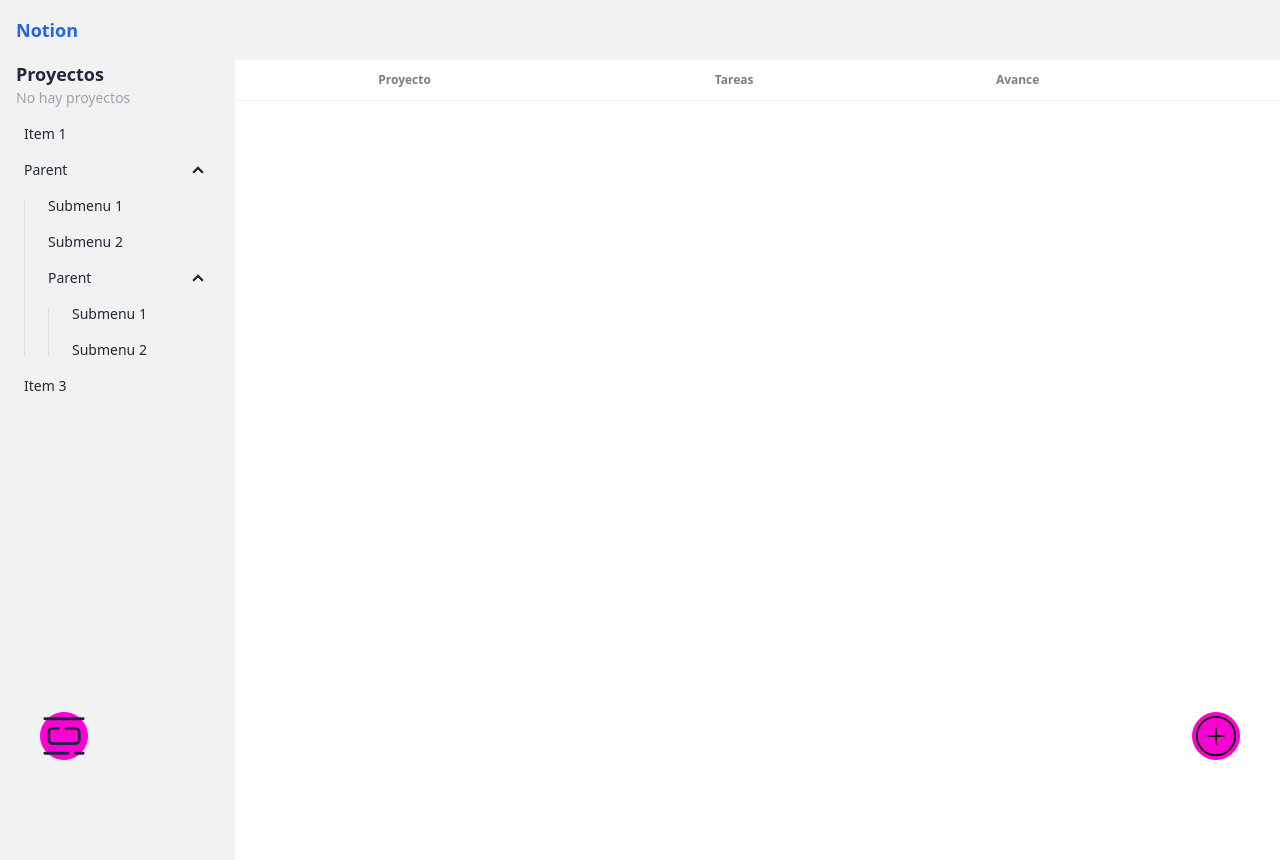
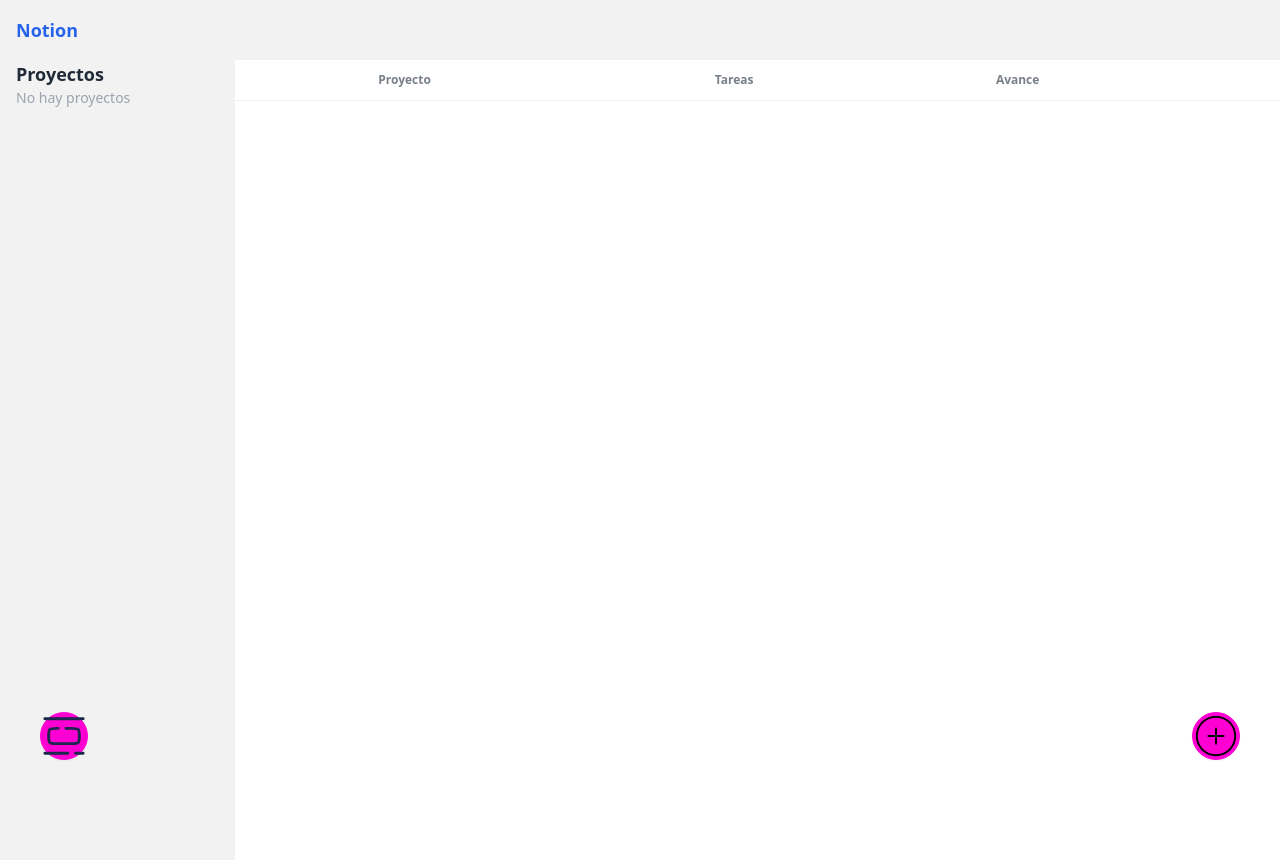
Before and after one commit to carlose2-glitch/06-projects-app, a Vue app: page /projects in a window 1280 px wide. Built offline with nearby package versions, Linux system fonts and the light colour scheme.

Commit message:
menu lateral

```diff
--- a/src/modules/projects/components/SideMenu.vue
+++ b/src/modules/projects/components/SideMenu.vue
@@ -1,30 +1,34 @@
 <template>
   <aside class="bg-base-200 w-72 min-h-screen">
     <h2 class="text-lg font-bold mx-4">Proyectos</h2>
-    <p class="text-sm text-gray-400 mx-4">No hay proyectos</p>
+    <p v-if="projectsStore.noProjects" class="text-sm text-gray-400 mx-4">No hay proyectos</p>
 
     <!-- Menu -->
-    <ul class="menu bg-base-200 rounded-box w-56">
-      <li><a>Item 1</a></li>
-      <li>
-        <details open>
-          <summary>Parent</summary>
-          <ul>
-            <li><a>Submenu 1</a></li>
-            <li><a>Submenu 2</a></li>
-            <li>
-              <details open>
-                <summary>Parent</summary>
-                <ul>
-                  <li><a>Submenu 1</a></li>
-                  <li><a>Submenu 2</a></li>
-                </ul>
-              </details>
-            </li>
-          </ul>
-        </details>
+    <ul v-else class="menu bg-base-200 rounded-box w-56">
+      <li v-for="project in projectsStore.projectList" :key="project.id">
+        <template v-if="project.tasks.length > 0">
+          <details open>
+            <summary>
+              <RouterLink to="`/project/${project.id}`">{{ project.name }}</RouterLink>
+            </summary>
+            <ul>
+              <li v-for="task in project.tasks" :key="task.id">
+                <RouterLink :to="`/project/${project.id}`">{{ task.name }}</RouterLink>
+              </li>
+            </ul>
+          </details>
+        </template>
+
+        <template v-else>
+          <RouterLink to="`/project/${project.id}`">{{ project.name }}</RouterLink>
+        </template>
       </li>
-      <li><a>Item 3</a></li>
     </ul>
   </aside>
 </template>
+
+<script lang="ts" setup>
+import { useProjectsStore } from '../stores/projects.store';
+
+const projectsStore = useProjectsStore();
+</script>
--- a/src/modules/projects/stores/projects.store.ts
+++ b/src/modules/projects/stores/projects.store.ts
@@ -40,6 +40,7 @@ export const useProjectsStore = defineStore('projects', () => {
     projects,
     //Getters
     projectList: computed(() => [...projects.value]),
+    noProjects: computed(() => projects.value.length === 0),
     //Actions
     addProject,
   };
```
